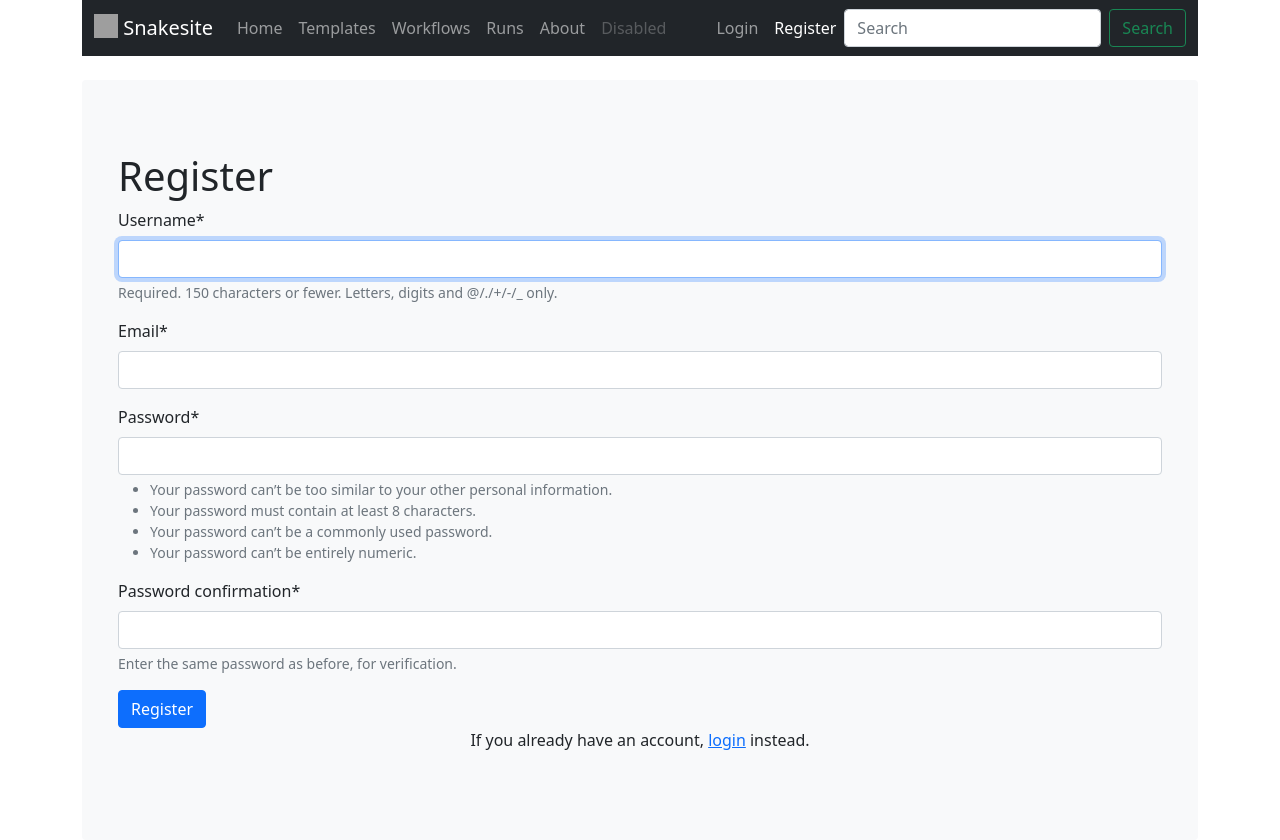
After one commit to thomasbtf/snakesite, a Django app: page /user/register/ in a window 1280 px wide. The commit adds this page. Run offline with Django 3.2, Linux system fonts and the light colour scheme; some libraries are stand-ins or nearby versions; grey boxes are pictures that could not be loaded.

Commit message:
add user handeling

```diff
--- a/snakesite/urls.py
+++ b/snakesite/urls.py
@@ -18,6 +18,7 @@ from django.urls import path, include
 
 urlpatterns = [
     path('', include('workflow.urls', namespace='workflow')),
+    path('user/', include('users.urls', namespace='user')),
     path('api/', include('workflow_api.urls', namespace='workflow_api')),
     path('admin/', admin.site.urls),
 ]
--- /dev/null
+++ b/users/forms.py
@@ -0,0 +1,18 @@
+from django import forms
+from django.contrib.auth.forms import UserCreationForm
+from django.contrib.auth.models import User
+
+
+class CustomUserForm(UserCreationForm):
+	email = forms.EmailField(required=True)
+
+	class Meta:
+		model = User
+		fields = ("username", "email", "password1", "password2")
+
+	def save(self, commit=True):
+		user = super(CustomUserForm, self).save(commit=False)
+		user.email = self.cleaned_data['email']
+		if commit:
+			user.save()
+		return user
--- /dev/null
+++ b/users/templates/users/register.html
@@ -0,0 +1,17 @@
+{% extends "workflow/base.html" %}
+{% block title %}Register{% endblock title %}
+{% block nav_item_register %}active{% endblock nav_item_register %}
+{% block content %}
+{% load crispy_forms_tags %}
+
+<div class="container py-5">
+	<h1>Register</h1>
+	<form method="POST">
+		{% csrf_token %}
+		{{ register_form|crispy }}
+		<button class="btn btn-primary" type="submit">Register</button>
+	</form>
+	<p class="text-center">If you already have an account, <a href="/login">login</a> instead.</p>
+</div>
+
+{% endblock %}
--- /dev/null
+++ b/users/urls.py
@@ -0,0 +1,11 @@
+from django.urls import path
+
+from .views import register_request, login_request, logout_request
+
+app_name="users"
+
+urlpatterns = [
+    path('register/', register_request, name="register"),
+    path("login/", login_request, name="login"),
+    path("logout/", logout_request, name= "logout"),
+]
--- a/users/views.py
+++ b/users/views.py
@@ -1,3 +1,42 @@
-from django.shortcuts import render
+from django.shortcuts import  render, redirect
+from .forms import CustomUserForm
+from django.contrib.auth import login, authenticate, logout
+from django.contrib import messages
+from django.contrib.auth.forms import AuthenticationForm
 
-# Create your views here.
+def register_request(request):
+	if request.method == "POST":
+		form = CustomUserForm(request.POST)
+		if form.is_valid():
+			user = form.save()
+			login(request, user)
+			messages.success(request, "Registration successful." )
+			return redirect("workflow:index")
+		messages.error(request, "Unsuccessful registration. Invalid information.")
+	form = CustomUserForm
+	return render (request=request, template_name="users/register.html", context={"register_form":form})
+
+
+def login_request(request):
+	if request.method == "POST":
+		form = AuthenticationForm(request, data=request.POST)
+		if form.is_valid():
+			username = form.cleaned_data.get('username')
+			password = form.cleaned_data.get('password')
+			user = authenticate(username=username, password=password)
+			if user is not None:
+				login(request, user)
+				messages.info(request, f"You are now logged in as {username}.")
+				return redirect("workflow:index")
+			else:
+				messages.error(request,"Invalid username or password.")
+		else:
+			messages.error(request,"Invalid username or password.")
+	form = AuthenticationForm()
+	return render(request=request, template_name="users/login.html", context={"login_form":form})
+
+
+def logout_request(request):
+	logout(request)
+	messages.info(request, "You have successfully logged out.")
+	return redirect("workflow:index")
--- a/workflow/templates/workflow/base.html
+++ b/workflow/templates/workflow/base.html
@@ -48,12 +48,26 @@
               </li>
             </ul>
             <ul class="navbar-nav me-right mb-2 mb-md-0">
+
+              {% if user.is_authenticated %}
+
               <li class="nav-item">
-                <a class="nav-link {% block nav_item_login %}{% endblock nav_item_login %}" href="#" aria-disabled="true">Login</a>
+                <a class="nav-link" href="{% url 'user:logout' %}">Logout</a>
               </li>
               <li class="nav-item">
-                <a class="nav-link {% block nav_item_register %}{% endblock nav_item_register %} href="#" aria-disabled="true">Register</a>
+                <a class="nav-link" href="#">Hi, {{user.username}}</a>
               </li>
+
+              {% else %}
+
+              <li class="nav-item">
+                <a class="nav-link {% block nav_item_login %}{% endblock nav_item_login %}" href="{% url 'user:login' %}" aria-disabled="true">Login</a>
+              </li>
+              <li class="nav-item">
+                <a class="nav-link {% block nav_item_register %}{% endblock nav_item_register %}" href="{% url 'user:register' %}" aria-disabled="true">Register</a>
+              </li>
+              {% endif %}
+
             </ul>
             <form class="d-flex">
               <input class="form-control me-2" type="search" placeholder="Search" aria-label="Search">
@@ -62,6 +76,15 @@
           </div>
         </div>
       </nav>
+
+      {% for message in messages %}
+      <div class="container-fluid p-0">
+        <div class="alert {{ message.tags }} alert-dismissible fade show" role="alert" >
+          {{ message }}
+          <button type="button" class="btn-close" data-bs-dismiss="alert" aria-label="Close"></button>
+        </div>
+      </div>
+      {% endfor %}
 
       <!-- Content -->
       <div class="bg-light p-4 rounded">
--- a/workflow/templates/workflow/workflowtemplatesetting_detail.html
+++ b/workflow/templates/workflow/workflowtemplatesetting_detail.html
@@ -1,4 +1,5 @@
 {% extends "workflow/workflowtemplate_detail_base.html" %}
+{% block title %}{{ object.workflow_template.name }}{% endblock title %}
 
 {% block template_detail_header %}
 <h1 class="fw-light">{{ object.workflow_template.name }}</h1>
```
Also changed, not shown: snakesite/settings.py (+9 -0 lines), users/templates/users/login.html (added, +19 -0 lines).
